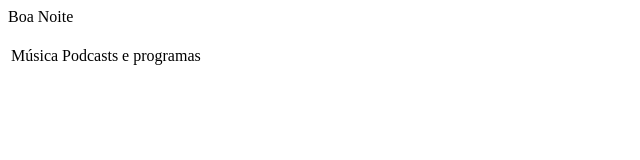
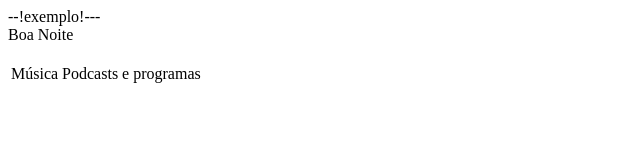
Before and after one commit to gihsurfxs/Workspace, a plain HTML site: page Projeto_em_dupla/index.html in a window 1280 px wide. Shown: the whole page, without its empty margins (0-640 px from the left). Drawn offline with Linux system fonts and the light colour scheme.

```diff
--- a/Projeto_em_dupla/index.html
+++ b/Projeto_em_dupla/index.html
@@ -6,6 +6,7 @@
     <title>Spotify</title>
 </head>
 <body>
+    --!exemplo!---
     <form for="">Boa Noite</form>
     <br>
     <table>
```
Also changed, not shown: 1 other file.
